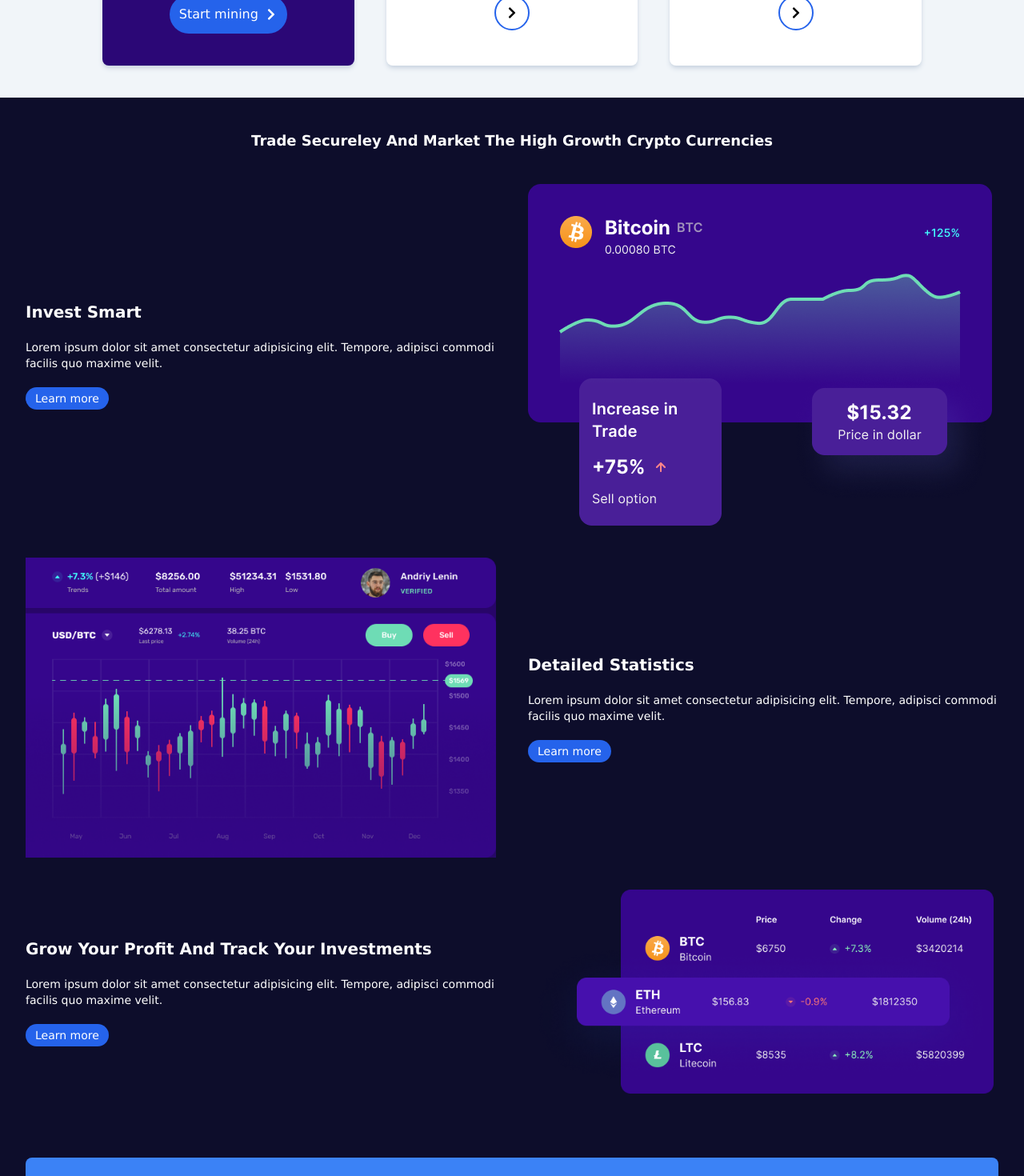
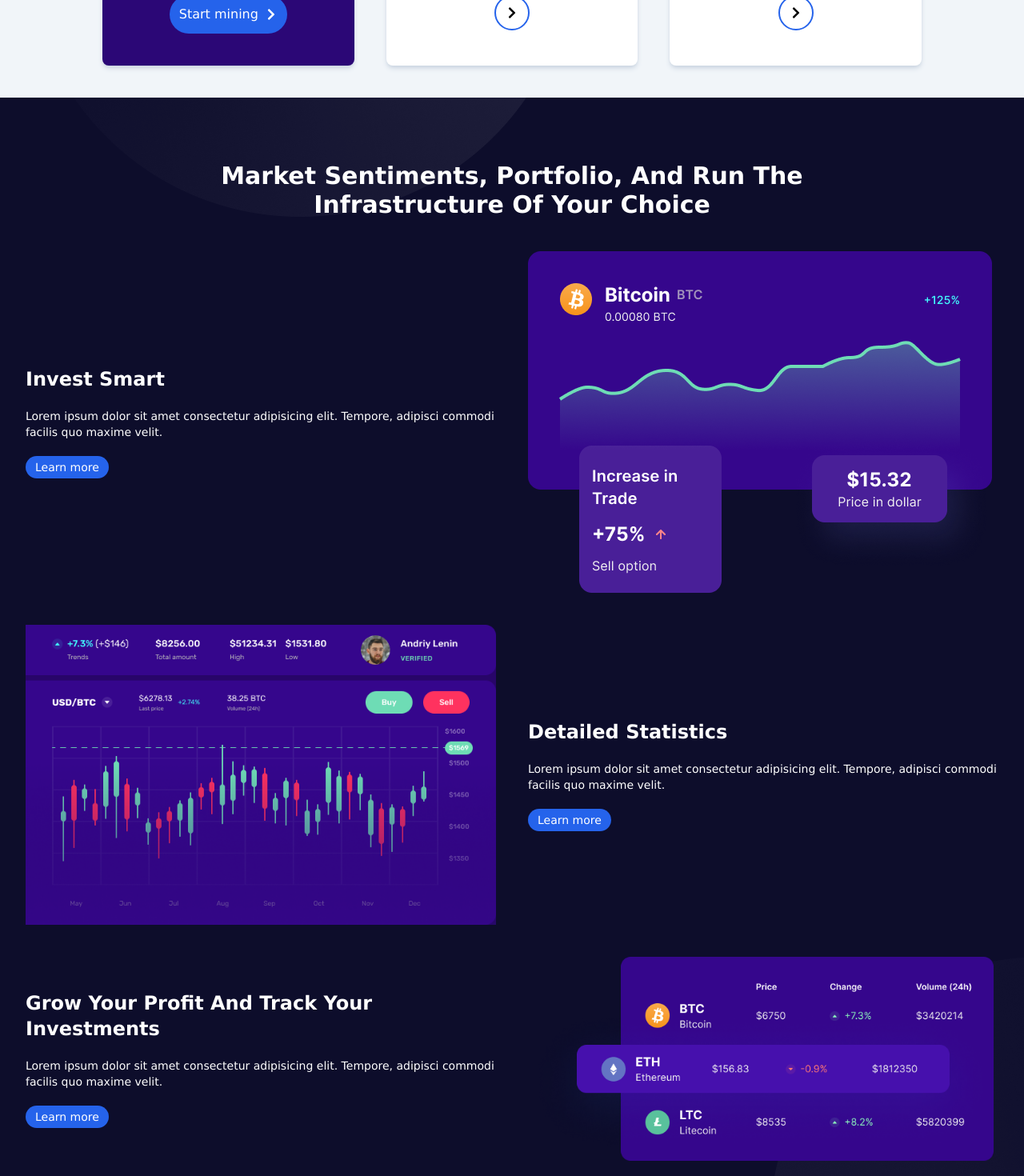
Before and after one commit to tsikatawill/crappo, a React (Create React App) app: page / in a window 1280 px wide. Shown: the part 2040-3510 px from the top of the page at 80% size. Built offline with nearby package versions, Linux system fonts and the light colour scheme.

Commit message:
add bg overlays

```diff
--- a/src/components/FeaturesSection.jsx
+++ b/src/components/FeaturesSection.jsx
@@ -3,19 +3,22 @@ import { motion } from 'framer-motion';
 import Feature1 from '../images/feature-1-img.png';
 import Feature2 from '../images/feature-2-img.png';
 import Feature3 from '../images/feature-3-img.png';
+import FeatureOverlay1 from '../images/features-circle-1.png';
+import FeatureOverlay2 from '../images/features-circle-2.png';
 import { ScaleUpV } from '../variants';
 
 export default function FeaturesSection() {
   return (
     <section className="features">
-      <div className="container py-10">
+      <div className="container py-10 md:py-20 relative">
         <motion.h2
           variants={ScaleUpV}
           initial="initial"
           whileInView="animate"
-          className="capitalize text-center font-semibold text-lg"
+          className="capitalize text-center font-semibold text-2xl md:text-3xl max-w-3xl mx-auto"
         >
-          Trade secureley and market the high growth crypto currencies
+          Market sentiments, portfolio, and run the infrastructure of your
+          choice
         </motion.h2>
 
         <div className="features space-y-10 mt-10">
@@ -24,6 +27,19 @@ export default function FeaturesSection() {
           <Feature
             image={Feature3}
             title="Grow your profit and track your investments"
+          />
+        </div>
+
+        <div className="overlays hidden md:block">
+          <img
+            src={FeatureOverlay1}
+            alt="feature1"
+            className="absolute -top-20   -z-10"
+          />
+          <img
+            src={FeatureOverlay2}
+            alt="feature2"
+            className="absolute bottom-0 right-0 -z-10"
           />
         </div>
       </div>
@@ -38,7 +54,7 @@ const Feature = ({ title, image, variant }) => (
       whileInView={{ opacity: 1, transition: { duration: 1 } }}
       className="text-wrapper space-y-5"
     >
-      <h3 className="text-xl font-semibold capitalize">{title}</h3>
+      <h3 className="text-xl md:text-2xl font-semibold capitalize">{title}</h3>
 
       <p className="text-xs md:text-sm">
         Lorem ipsum dolor sit amet consectetur adipisicing elit. Tempore,
```
